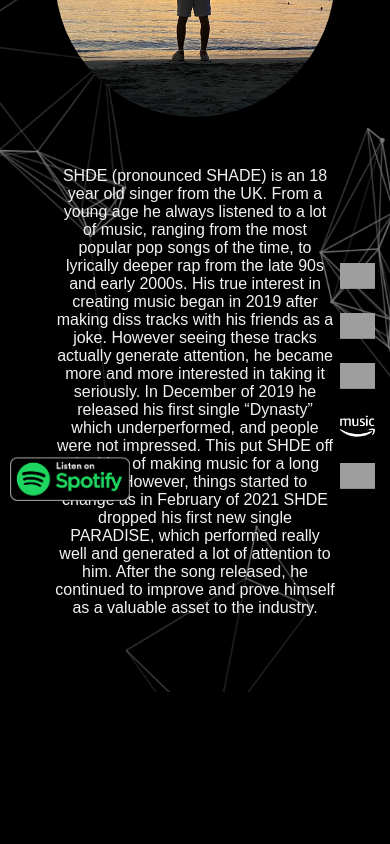
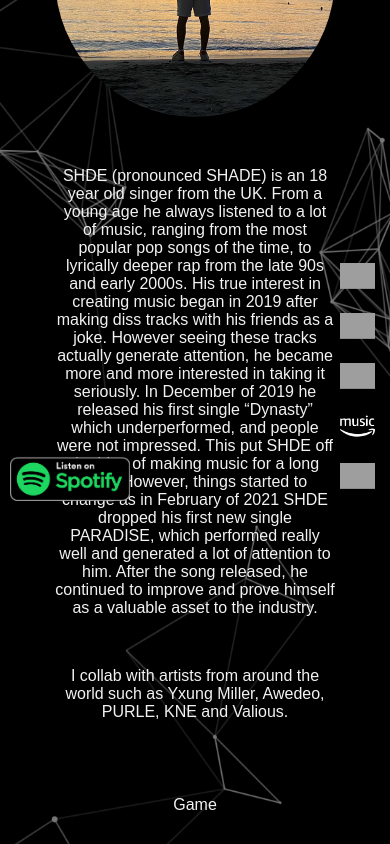
Before and after one commit to jbraddez/shde-update, a plain HTML site: page about-me.html in a window 390 px wide. Shown: the part 333-1177 px from the top of the page. Before the commit the page ends 1025 px from the top, so only its background shows below. Drawn offline with Linux system fonts and the light colour scheme; grey boxes are pictures that could not be loaded; a web font is replaced by a local one.

Commit message:
Update about-me.html

```diff
--- a/about-me.html
+++ b/about-me.html
@@ -19,21 +19,29 @@
 </head>
 <body>
 
+
+
     <main class="aboutmain">
         <h1>About Me</h1>
         <div class="prof-cont"><img class="profile-img" src="./images/profile.jpeg" alt="SHDE stood over the beach looking out into the sunset"></div>
-        <p style="margin-top: 50px; margin-bottom: 75px;">SHDE (pronounced SHADE) is an 18 year old singer from the UK. From a young age he always listened to a lot of music, ranging from the most popular pop songs of the time, to lyrically deeper rap from the late 90s and early 2000s. His true interest in creating music began in 2019 after making diss tracks with his friends as a joke. However seeing these tracks actually generate attention, he became more and more interested in taking it seriously. In December of 2019 he released his first single “Dynasty” which underperformed, and people were not impressed. This put SHDE off the idea of making music for a long time. However, things started to change as in February of 2021 SHDE dropped his first new single PARADISE, which performed really well and generated a lot of attention to him. After the song released, he continued to improve and prove himself as a valuable asset to the industry.</p>
+        <p style="margin-top: 50px;">SHDE (pronounced SHADE) is an 18 year old singer from the UK. From a young age he always listened to a lot of music, ranging from the most popular pop songs of the time, to lyrically deeper rap from the late 90s and early 2000s. His true interest in creating music began in 2019 after making diss tracks with his friends as a joke. However seeing these tracks actually generate attention, he became more and more interested in taking it seriously. In December of 2019 he released his first single “Dynasty” which underperformed, and people were not impressed. This put SHDE off the idea of making music for a long time. However, things started to change as in February of 2021 SHDE dropped his first new single PARADISE, which performed really well and generated a lot of attention to him. After the song released, he continued to improve and prove himself as a valuable asset to the industry.</p>
+        <br>
+        <p style="margin-bottom: 75px;">I collab with artists from around the world such as <a class="namelinks" href="https://open.spotify.com/artist/2j2wfGvDhaAR8RVqjzlLpS">Yxung Miller</a>, <a class="namelinks" href="https://open.spotify.com/artist/6vT0UWqoctUqsLhwrnDJmk">Awedeo</a>, <a href="https://open.spotify.com/artist/7nFj6yp6NeBXI077t3uyEP" class="namelinks">PURLE</a>, <a href="https://open.spotify.com/artist/0dOYHlAMSDJA4ClBN58Tk2" class="namelinks">KNE</a> and <a href="https://open.spotify.com/artist/5WYO9KQUnOwU6EWJiE3fnz" class="namelinks">Valious</a>.</p>
+        <a href="game.html" class="bot-game">Game</a>
     </main>
 
     <header>
         <a title="Home" class="logo" href="index.html">SHDE</a>
 
-        <span class="links"><a class="about-me" href="about-me.html">About Me</a>
-            <a class="contact-me" href="contact.html">Contact Me</a></span>
+
+        <span class="links">
+            <a class="about-me" href="about-me.html">About Me</a>
+            <a class="contact-me" href="contact.html">Contact Me</a>
+        </span>
 
         <nav>
-            <label for="touch"><span>Menu &#9660;</span></label>
-            <input type="checkbox" id="touch">
+            <label id="nav-label" for="touch"><span>Menu &#9660;</span></label>
+            <input  type="checkbox" id="touch">
             <ul class="slide">
                 <li><a href="index.html">Home</a></li>
                 <li><a href="about-me.html">About Me</a></li>
@@ -50,5 +58,24 @@
         <a class="socialcont" href="https://www.amazon.co.uk/music/player/artists/B08X6CLLVS/shde"><img class="social" src="./images/amazonmusic.png" alt="amazon music"></a>
         <a class="socialcont" href="https://www.instagram.com/shdemusic/?igshid=OGQ5ZDc2ODk2ZA%3D%3D"><img class="social" src="https://uxwing.com/wp-content/themes/uxwing/download/brands-and-social-media/instagram-white-icon.png" alt="instagram"></a>
     </footer>
+
+
+    <span class="headerspan" style="position: absolute;"><a class="game-link" href="game.html">Game</a></span>
+    <script>
+        function game(){
+            var screenWidth = window.innerWidth;
+            var topl = document.querySelector('.game-link');
+            var botl = document.querySelector('.bot-game');
+            if (screenWidth < 700){
+                topl.style.display = 'none';
+                botl.style.display = 'block';
+            }else{
+                topl.style.display = 'block';
+                botl.style.display = 'none';
+            }
+        }
+        window.addEventListener('load', game);
+        window.addEventListener('resize', game);
+    </script>
 </body>
 </html>
```
